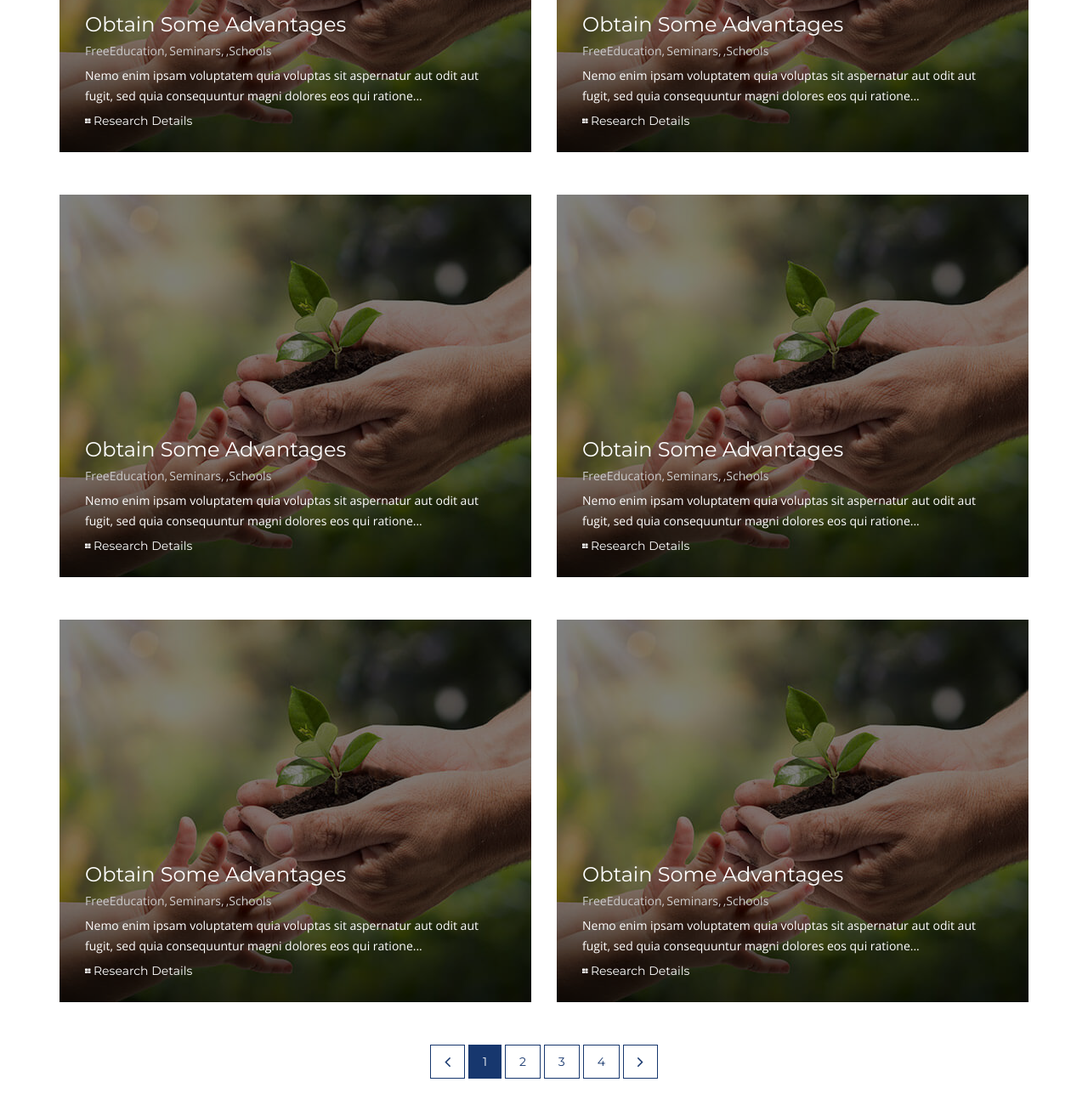
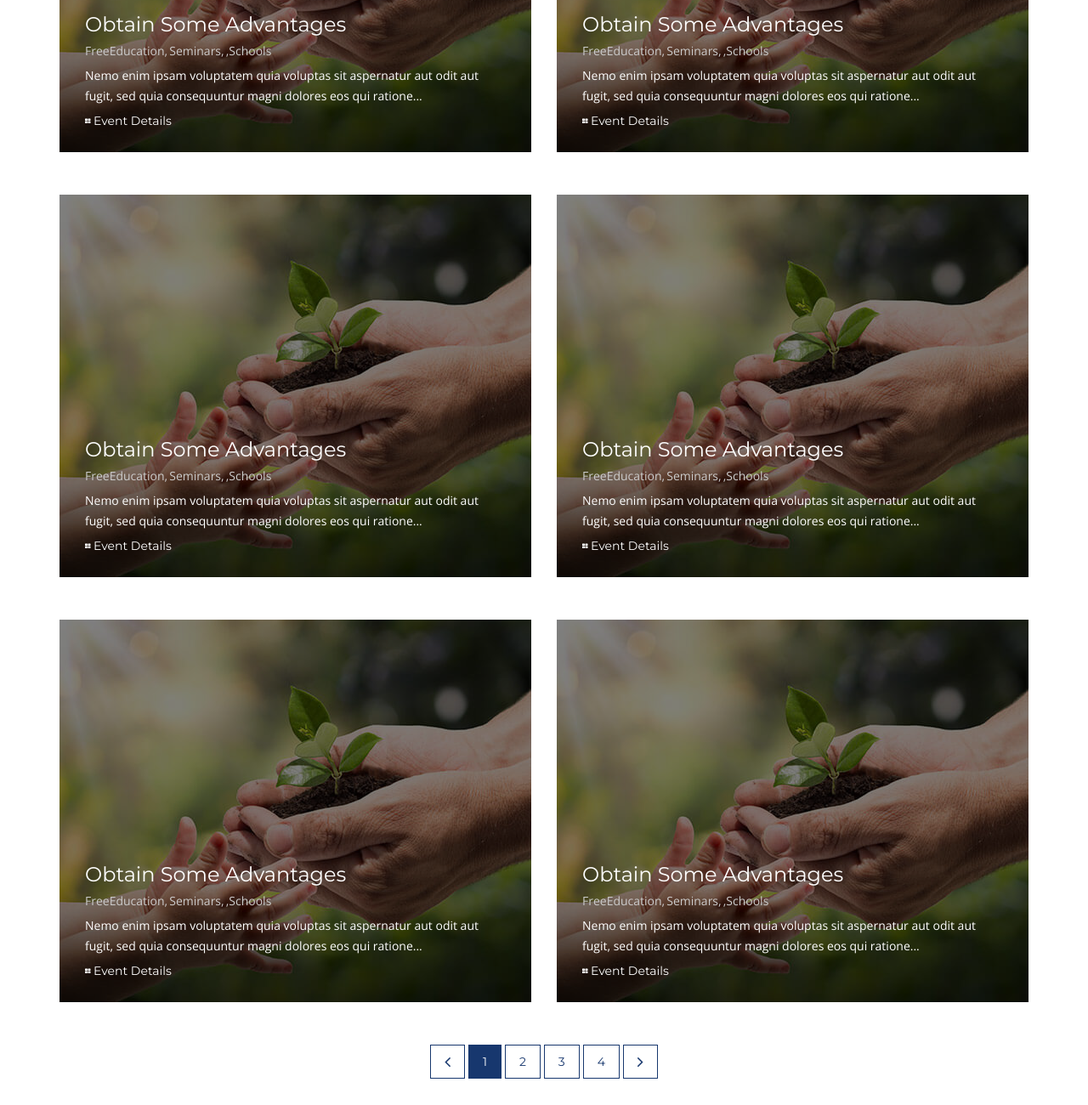
Before and after one commit to asithc/Project-PaperClip, a plain HTML site: page event-gallery.html in a window 1280 px wide. Shown: the part 840-2140 px from the top of the page at 85% size. Drawn offline with nearby package versions, Linux system fonts and the light colour scheme; some packages are replaced by stand-ins of ours; a script that the page names is missing.

Commit message:
Updates Event page

```diff
--- a/event-gallery.html
+++ b/event-gallery.html
@@ -107,7 +107,7 @@
                 <ul>
                   <li><a href="#">Articles</a></li>
                   <li><a href="#">Videos</a></li>
-                  <li><a href="#">Reseach docs</a></li>
+                  <li><a href="research-doc.html">Reseach docs</a></li>
                 </ul>
               </li>
               <li><a href="allnews.html">News </a>
@@ -172,7 +172,7 @@
                       <h3><a href="#">Obtain Some Advantages</a></h3>
                       <div class="tags-row">  <a href="#" class="link">FreeEducation,</a> <a href="#" class="link">Seminars,</a> <a href="#" class="link">,Schools</a> </div>
                       <p>Nemo enim ipsam voluptatem quia voluptas sit aspernatur aut odit aut fugit, sed quia consequuntur magni dolores eos qui ratione...</p>
-                      <a class="btn-readmore" href="#">Research Details</a> </div>
+                      <a class="btn-readmore" href="#">Event Details</a> </div>
                   </div>
                 </div>
               </div>
@@ -187,7 +187,7 @@
                       <h3><a href="#">Obtain Some Advantages</a></h3>
                       <div class="tags-row">  <a href="#" class="link">FreeEducation,</a> <a href="#" class="link">Seminars,</a> <a href="#" class="link">,Schools</a> </div>
                       <p>Nemo enim ipsam voluptatem quia voluptas sit aspernatur aut odit aut fugit, sed quia consequuntur magni dolores eos qui ratione...</p>
-                      <a class="btn-readmore" href="#">Research Details</a> </div>
+                      <a class="btn-readmore" href="#">Event Details</a> </div>
                   </div>
                 </div>
               </div>
@@ -202,7 +202,7 @@
                       <h3><a href="#">Obtain Some Advantages</a></h3>
                       <div class="tags-row">  <a href="#" class="link">FreeEducation,</a> <a href="#" class="link">Seminars,</a> <a href="#" class="link">,Schools</a> </div>
                       <p>Nemo enim ipsam voluptatem quia voluptas sit aspernatur aut odit aut fugit, sed quia consequuntur magni dolores eos qui ratione...</p>
-                      <a class="btn-readmore" href="#">Research Details</a> </div>
+                      <a class="btn-readmore" href="#">Event Details</a> </div>
                   </div>
                 </div>
               </div>
@@ -217,7 +217,7 @@
                       <h3><a href="#">Obtain Some Advantages</a></h3>
                       <div class="tags-row">  <a href="#" class="link">FreeEducation,</a> <a href="#" class="link">Seminars,</a> <a href="#" class="link">,Schools</a> </div>
                       <p>Nemo enim ipsam voluptatem quia voluptas sit aspernatur aut odit aut fugit, sed quia consequuntur magni dolores eos qui ratione...</p>
-                      <a class="btn-readmore" href="#">Research Details</a> </div>
+                      <a class="btn-readmore" href="#">Event Details</a> </div>
                   </div>
                 </div>
               </div>
@@ -232,7 +232,7 @@
                       <h3><a href="#">Obtain Some Advantages</a></h3>
                       <div class="tags-row"><a href="#" class="link">FreeEducation,</a> <a href="#" class="link">Seminars,</a> <a href="#" class="link">,Schools</a> </div>
                       <p>Nemo enim ipsam voluptatem quia voluptas sit aspernatur aut odit aut fugit, sed quia consequuntur magni dolores eos qui ratione...</p>
-                      <a class="btn-readmore" href="#">Research Details</a> </div>
+                      <a class="btn-readmore" href="#">Event Details</a> </div>
                   </div>
                 </div>
               </div>
@@ -247,7 +247,7 @@
                       <h3><a href="#">Obtain Some Advantages</a></h3>
                       <div class="tags-row"> <a href="#" class="link">FreeEducation,</a> <a href="#" class="link">Seminars,</a> <a href="#" class="link">,Schools</a> </div>
                       <p>Nemo enim ipsam voluptatem quia voluptas sit aspernatur aut odit aut fugit, sed quia consequuntur magni dolores eos qui ratione...</p>
-                      <a class="btn-readmore" href="#">Research Details</a> </div>
+                      <a class="btn-readmore" href="#">Event Details</a> </div>
                   </div>
                 </div>
               </div>
```
